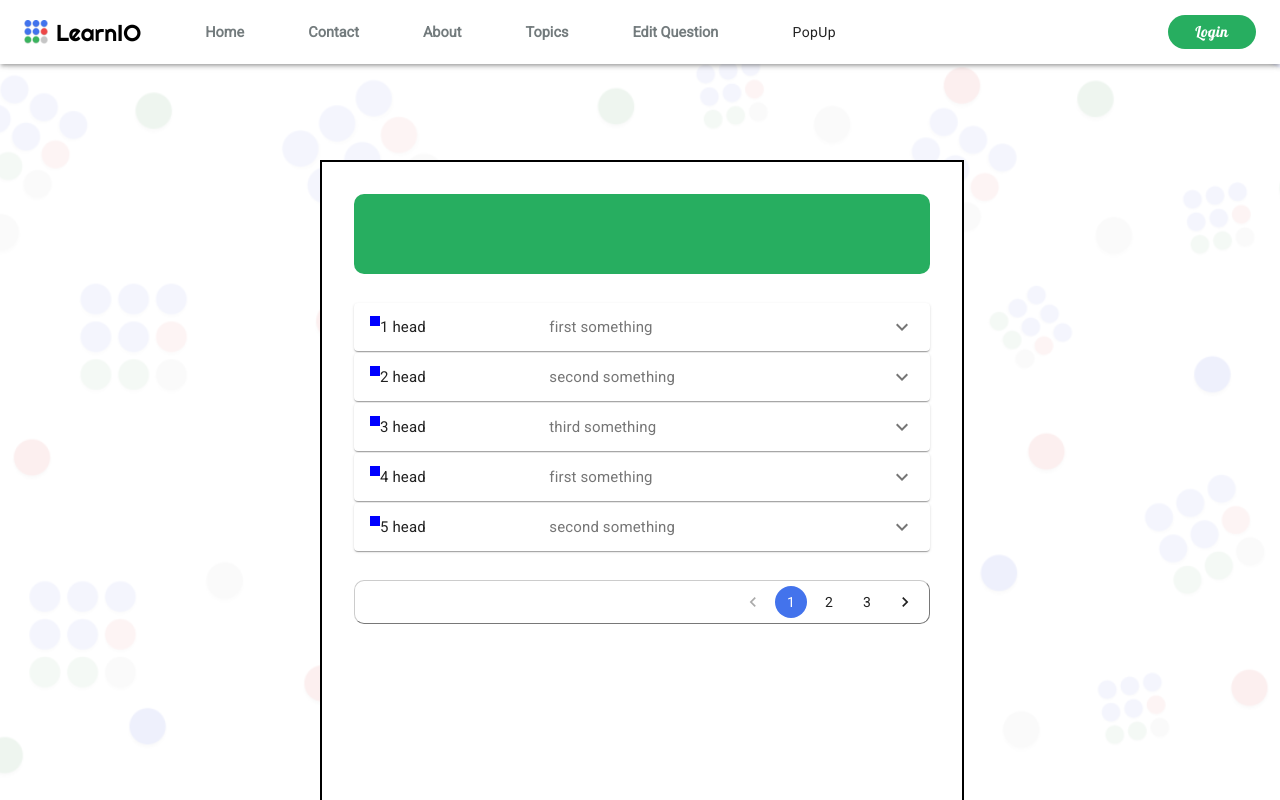
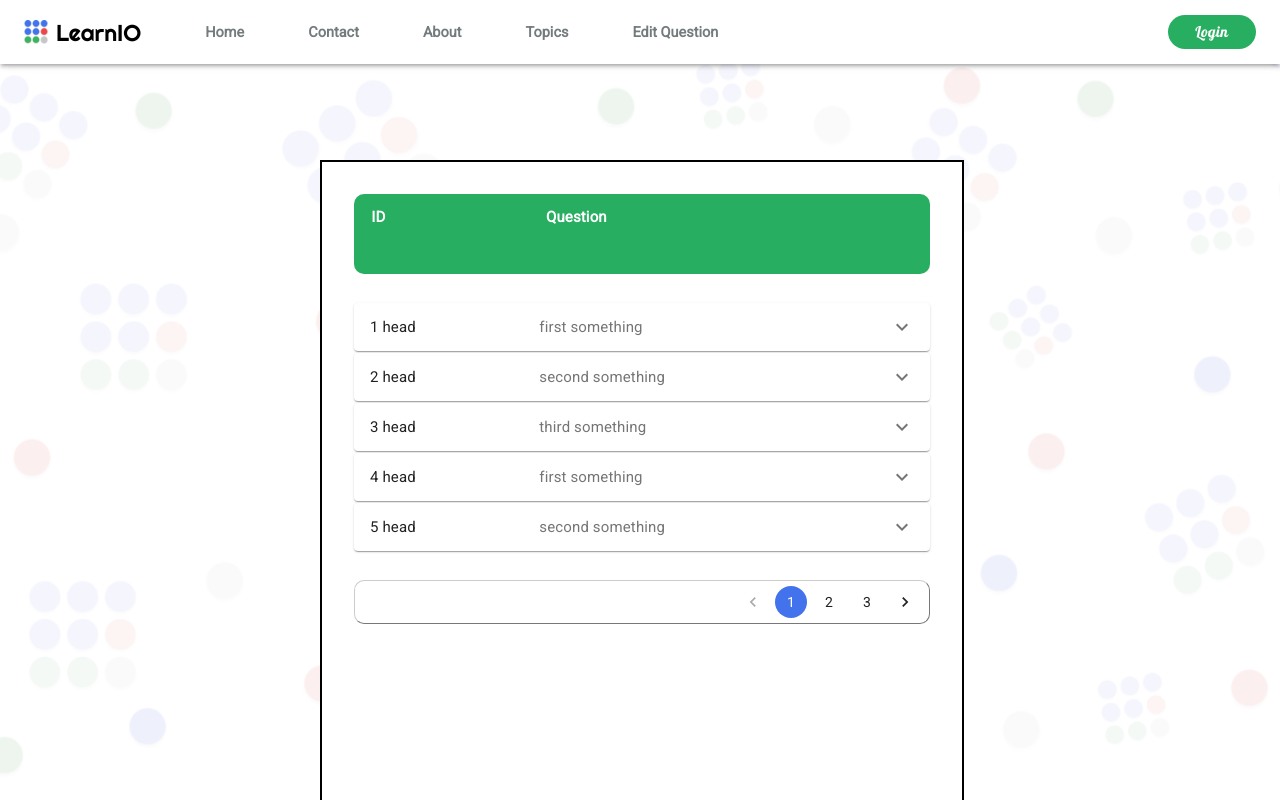
Before and after one commit to IvanLuksic/LearnIO, a React (Create React App) app in the folder learnio/: page /edit-question in a window 1280 px wide. Shown: the top 800 px of the page. Built offline with nearby package versions, Linux system fonts and the light colour scheme.

Commit message:
update2-25-10-2020

```diff
--- a/learnio/src/components/AddQuestPU.jsx
+++ b/learnio/src/components/AddQuestPU.jsx
@@ -101,7 +101,7 @@ function AddQuestPU(props) {
   const [show1, setShow1] = useState(false);
   const [show2, setShow2] = useState(false);
   const [show3, setShow3] = useState(false);
-  const [showIMG, setIMG] = useState(false);
+  const [showIMG, setIMG] = useState(props.prop.photo);
   const [open, setOpen] = useState(false);
   const[selectedIndex, setSelectedIndex] = useState(0);
   const anchorRef = React.useRef(null);
@@ -180,7 +180,7 @@ const handleToggle2 = (value) => () => {
             multiline
             rows={4}
             variant="outlined"
-            value={props.text}
+            value={props.prop.text}
             />
           <Button onClick={
           () => setIMG(true)
@@ -192,7 +192,9 @@ const handleToggle2 = (value) => () => {
           showIMG ?
           <div className={classes.photoCheck}>
             <button onClick={
-          () => setIMG(false)
+          () => {
+            setIMG(false);
+          }
           }>remove photo</button>
             <p>yes photo</p>
           </div>
--- a/learnio/src/components/EditQuestion.jsx
+++ b/learnio/src/components/EditQuestion.jsx
@@ -8,6 +8,9 @@ import Typography from '@material-ui/core/Typography';
 import ExpandMoreIcon from '@material-ui/icons/ExpandMore';
 import Pagination from '@material-ui/lab/Pagination';
 import Button from '@material-ui/core/Button';
+import Popup from 'reactjs-popup';
+import 'reactjs-popup/dist/index.css';
+import AddQuestPU from './AddQuestPU';
 
 const useStyles = makeStyles((theme)=>({
     background:{
@@ -42,6 +45,7 @@ const useStyles = makeStyles((theme)=>({
         backgroundColor: '#27AE60',
         borderStyle: 'hidden',
         borderRadius: '10px',
+        display: 'flex',
     },
     accRoot: {
         position: 'relative',
@@ -58,6 +62,16 @@ const useStyles = makeStyles((theme)=>({
         fontSize: theme.typography.pxToRem(15),
         color: theme.palette.text.secondary,
     },
+    Heading: {
+      fontSize: theme.typography.pxToRem(15),
+      flexBasis: '33.33%',
+      flexShrink: 0,
+      fontWeight: 'bold',
+      color: 'white',
+      marginLeft: '3%',
+      marginTop: '2%',
+      position: 'relative',
+  },
     pagin: {
       borderStyle: 'outset',
       borderColor: '#CCCCCC',
@@ -114,16 +128,21 @@ function AddAccordion(props) {
           aria-controls="panel1bh-content"
           id="panel1bh-header"
         >
-          <div className={classes.photoCheck}></div>
+          {/* <div className={classes.photoCheck}></div> */}
           <Typography className={classes.accHeading}>{question.heading}</Typography>
           <Typography className={classes.accSecondaryHeading}>{question.secondary}</Typography>
 
         </AccordionSummary>
         <AccordionDetails>
           <Typography>{question.text}</Typography>
-          <Button style={{maxHeight:'3vh'}} variant="contained">
+          <Popup trigger={<Button style={{maxHeight:'3vh'}} variant="contained">
             Edit
-          </Button>
+          </Button>} modal nested fixed>
+                {
+                <AddQuestPU prop={question}/>
+                }
+            </Popup>
+
         </AccordionDetails>
       </Accordion>
       </div>
@@ -140,27 +159,29 @@ export function EditQuestion() {
     const classes = useStyles();
 
     const questions = [
-      {id: 1, heading:"1 head", secondary:"first something", photo:"false", url:'', text:"Lorem ipsum dolor sit amet, consectetur adipiscing elit, sed do eiusmod tempor incididunt ut labore et dolore magna aliqua."},
-      {id: 2, heading:"2 head", secondary:"second something", photo:"false", url:'', text:"Ut enim ad minim veniam, quis nostrud exercitation ullamco laboris nisi ut aliquip ex ea commodo consequat."},
-      {id: 3, heading:"3 head", secondary:"third something", photo:"false", url:'', text:"Duis aute irure dolor in reprehenderit in voluptate velit esse cillum dolore eu fugiat nulla pariatur."},
-      {id: 4, heading:"4 head", secondary:"first something", photo:"false", url:'', text:"Excepteur sint occaecat cupidatat non proident, sunt in culpa qui officia deserunt mollit anim id est laborum."},
-      {id: 5, heading:"5 head", secondary:"second something", photo:"false", url:'', text:"Sed ut perspiciatis unde omnis iste natus error sit voluptatem accusantium doloremque laudantium, totam rem aperiam, eaque ipsa quae ab illo inventore veritatis et quasi architecto beatae vitae dicta sunt explicabo."},
-      {id: 6, heading:"6 head", secondary:"third something", photo:"false", url:'', text:"Nemo enim ipsam voluptatem quia voluptas sit aspernatur aut odit aut fugit, sed quia consequuntur magni dolores eos qui ratione voluptatem sequi nesciunt."},
-      {id: 7, heading:"7 head", secondary:"first something", photo:"false", url:'', text:"Neque porro quisquam est, qui dolorem ipsum quia dolor sit amet, consectetur, adipisci velit, sed quia non numquam eius modi tempora incidunt ut labore et dolore magnam aliquam quaerat voluptatem."},
-      {id: 8, heading:"8 head", secondary:"second something", photo:"false", url:'', text:"Ut enim ad minima veniam, quis nostrum exercitationem ullam corporis suscipit laboriosam, nisi ut aliquid ex ea commodi consequatur?"},
-      {id: 9, heading:"9 head", secondary:"third something", photo:"false", url:'', text:"Quis autem vel eum iure reprehenderit qui in ea voluptate velit esse quam nihil molestiae consequatur, vel illum qui dolorem eum fugiat quo voluptas nulla pariatur?"},
-      {id: 10, heading:"10 head", secondary:"first something", photo:"false", url:'', text:"Neque porro quisquam est, qui dolorem ipsum quia dolor sit amet, consectetur, adipisci velit, sed quia non numquam eius modi tempora incidunt ut labore et dolore magnam aliquam quaerat voluptatem."},
-      {id: 11, heading:"11 head", secondary:"second something", photo:"false", url:'', text:"Ut enim ad minima veniam, quis nostrum exercitationem ullam corporis suscipit laboriosam, nisi ut aliquid ex ea commodi consequatur?"},
-      {id: 12, heading:"12 head", secondary:"third something", photo:"false", url:'', text:"Quis autem vel eum iure reprehenderit qui in ea voluptate velit esse quam nihil molestiae consequatur, vel illum qui dolorem eum fugiat quo voluptas nulla pariatur?"},
-      {id: 13, heading:"13 head", secondary:"first something", photo:"false", url:'', text:"Neque porro quisquam est, qui dolorem ipsum quia dolor sit amet, consectetur, adipisci velit, sed quia non numquam eius modi tempora incidunt ut labore et dolore magnam aliquam quaerat voluptatem."},
-      {id: 14, heading:"14 head", secondary:"second something", photo:"false", url:'', text:"Ut enim ad minima veniam, quis nostrum exercitationem ullam corporis suscipit laboriosam, nisi ut aliquid ex ea commodi consequatur?"},
-      {id: 15, heading:"15 head", secondary:"third something", photo:"false", url:'', text:"Quis autem vel eum iure reprehenderit qui in ea voluptate velit esse quam nihil molestiae consequatur, vel illum qui dolorem eum fugiat quo voluptas nulla pariatur?"},
+      {id: 1, heading:"1 head", secondary:"first something", photo:false, url:'', text:"Lorem ipsum dolor sit amet, consectetur adipiscing elit, sed do eiusmod tempor incididunt ut labore et dolore magna aliqua."},
+      {id: 2, heading:"2 head", secondary:"second something", photo:false, url:'', text:"Ut enim ad minim veniam, quis nostrud exercitation ullamco laboris nisi ut aliquip ex ea commodo consequat."},
+      {id: 3, heading:"3 head", secondary:"third something", photo:true, url:'', text:"Duis aute irure dolor in reprehenderit in voluptate velit esse cillum dolore eu fugiat nulla pariatur."},
+      {id: 4, heading:"4 head", secondary:"first something", photo:true, url:'', text:"Excepteur sint occaecat cupidatat non proident, sunt in culpa qui officia deserunt mollit anim id est laborum."},
+      {id: 5, heading:"5 head", secondary:"second something", photo:false, url:'', text:"Sed ut perspiciatis unde omnis iste natus error sit voluptatem accusantium doloremque laudantium, totam rem aperiam, eaque ipsa quae ab illo inventore veritatis et quasi architecto beatae vitae dicta sunt explicabo."},
+      {id: 6, heading:"6 head", secondary:"third something", photo:false, url:'', text:"Nemo enim ipsam voluptatem quia voluptas sit aspernatur aut odit aut fugit, sed quia consequuntur magni dolores eos qui ratione voluptatem sequi nesciunt."},
+      {id: 7, heading:"7 head", secondary:"first something", photo:true, url:'', text:"Neque porro quisquam est, qui dolorem ipsum quia dolor sit amet, consectetur, adipisci velit, sed quia non numquam eius modi tempora incidunt ut labore et dolore magnam aliquam quaerat voluptatem."},
+      {id: 8, heading:"8 head", secondary:"second something", photo:false, url:'', text:"Ut enim ad minima veniam, quis nostrum exercitationem ullam corporis suscipit laboriosam, nisi ut aliquid ex ea commodi consequatur?"},
+      {id: 9, heading:"9 head", secondary:"third something", photo:true, url:'', text:"Quis autem vel eum iure reprehenderit qui in ea voluptate velit esse quam nihil molestiae consequatur, vel illum qui dolorem eum fugiat quo voluptas nulla pariatur?"},
+      {id: 10, heading:"10 head", secondary:"first something", photo:false, url:'', text:"Neque porro quisquam est, qui dolorem ipsum quia dolor sit amet, consectetur, adipisci velit, sed quia non numquam eius modi tempora incidunt ut labore et dolore magnam aliquam quaerat voluptatem."},
+      {id: 11, heading:"11 head", secondary:"second something", photo:true, url:'', text:"Ut enim ad minima veniam, quis nostrum exercitationem ullam corporis suscipit laboriosam, nisi ut aliquid ex ea commodi consequatur?"},
+      {id: 12, heading:"12 head", secondary:"third something", photo:false, url:'', text:"Quis autem vel eum iure reprehenderit qui in ea voluptate velit esse quam nihil molestiae consequatur, vel illum qui dolorem eum fugiat quo voluptas nulla pariatur?"},
+      {id: 13, heading:"13 head", secondary:"first something", photo:false, url:'', text:"Neque porro quisquam est, qui dolorem ipsum quia dolor sit amet, consectetur, adipisci velit, sed quia non numquam eius modi tempora incidunt ut labore et dolore magnam aliquam quaerat voluptatem."},
+      {id: 14, heading:"14 head", secondary:"second something", photo:true, url:'', text:"Ut enim ad minima veniam, quis nostrum exercitationem ullam corporis suscipit laboriosam, nisi ut aliquid ex ea commodi consequatur?"},
+      {id: 15, heading:"15 head", secondary:"third something", photo:true, url:'', text:"Quis autem vel eum iure reprehenderit qui in ea voluptate velit esse quam nihil molestiae consequatur, vel illum qui dolorem eum fugiat quo voluptas nulla pariatur?"},
     ];
 
     return(
         <div className={classes.root}>
             <div className={classes.accRoot}>
             <div className={classes.tableHeader}>
+            <Typography className={classes.Heading}>ID</Typography>
+            <Typography style={{marginLeft:'-3%'}} className={classes.Heading}>Question</Typography>
             </div>
             <div style={{position:'relative', marginTop:'5%'}}><AddAccordion questions={questions}/></div>
 
--- a/learnio/src/components/Navbar.jsx
+++ b/learnio/src/components/Navbar.jsx
@@ -7,10 +7,6 @@ import logo from '../images/favicon-32x32.png';
 import Box from '@material-ui/core/Box';
 import Hidden from '@material-ui/core/Hidden';
 import {Link} from 'react-router-dom';
-//---------------------------------------
-import Popup from 'reactjs-popup';
-import 'reactjs-popup/dist/index.css';
-import AddQuestPU from './AddQuestPU';
 
 const ColorButton = withStyles((theme) => ({
     root: {
@@ -73,16 +69,6 @@ function Navbar(){
         <Box mr={8}>
             <li> <Link to="/edit-question">Edit Question</Link> </li>
         </Box>
-
-        {/* iduci box je samo test, hvala --------------------------- */}
-
-        <Box>
-            <Popup trigger={<Button> PopUp </Button>} modal nested fixed>
-                {
-                <AddQuestPU/>
-                }
-            </Popup>
-        </Box>
         {
             // box za matricu samo da vidin kako izgleda ------------------------------------
         }
```
